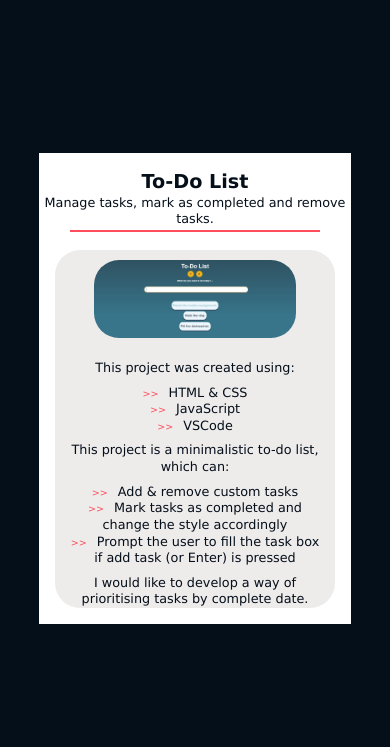
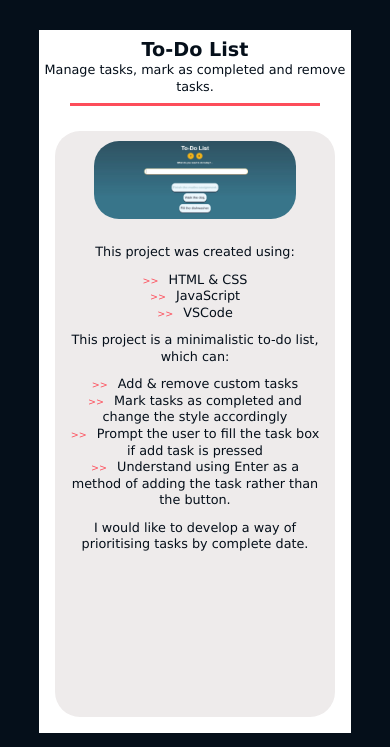
Before and after one commit to Katie-MarieTurner/Katie-Marie-s-Web-Portfolio, a plain HTML site: page toDo.html in a window 390 px wide. Shown: the part 97-844 px from the top of the page. Drawn offline with Linux system fonts and the light colour scheme.

Commit message:
Add files via upload
//testing MQ//

```diff
--- a/styles.css
+++ b/styles.css
@@ -106,8 +106,7 @@ h1{
     font-size: 2rem
 }
 .sceneContainer{
-    height: 100%;
-    width: 100%;
+    display: grid;
     grid-column-start: 2 ;
     grid-column-end: 4 ;
     grid-row-start: 1 ;
@@ -172,11 +171,13 @@ h1{
     animation: cloudfloat 10s ease 0s infinite;
 }
 .moon{
+    box-shadow:
+    0 0 60px 1px var(--moon-color);
     z-index: 0;
     grid-column-start: 4 ;
     grid-column-end: 11 ;
     grid-row-start: 2 ;
-    grid-row-end: 10 ;
+    grid-row-end: 11 ;
     border-radius: 50%;
     background-color: var(--moon-color);
 }
@@ -419,19 +420,20 @@ h1{
 
 /* ! == ABOUT PAGE == ! */
 .aboutWrapper{
-    width: 100%;
-    height: 100%;
+    width: 100vw;
+    height: 100vh;
 }
 .aboutBackground{
-    width: 100%;
-    height: 100%;
+    width: 100vw;
+    height: 100vh;
     display: grid;
     justify-content: center;
-    align-items: center;
     grid-template-columns: 1fr;
-    grid-template-rows: 1fr 3fr;
+    grid-template-rows: 20vh 3fr;
+    overflow-y: hidden;
 }
 h2{
+    align-self: center;
     margin-left: auto;
     margin-right: auto;
     font-size: 5rem;
@@ -450,9 +452,19 @@ h2{
     display: flex;
     justify-content: center;
 }
+.aboutProjectContainer{
+    width: 100%;
+    height: 100%;
+    grid-column-start: 1 ;
+    grid-column-end: 2 ;
+    grid-row-start: 2 ;
+    grid-row-end: 3 ;
+    display: flex;
+    justify-content: center;
+}
 .slidePage{
     background-color: var(--text-color);
-    height: 80vh;
+    height: 100%;
     width: 50%;
     display: grid;
     justify-items: center;
@@ -683,6 +695,15 @@ h4{
     height: 3px;
     width: 80%;
 }
+.depthProjectSpacer{
+    margin-top: 10px;
+    padding: 1px;
+    margin-bottom: 10px;
+    align-self: center;
+    background-color: var(--accent-color);
+    height: 3px;
+    width: 80%;
+}
 .h4_p{
     transform: translateY(-40%);
     text-align: center;
@@ -988,8 +1009,8 @@ h4{
     }
     #home, #about, #projects{
         scroll-snap-align: center;
-        width: 100%;
         height: 100vh;
+        width: 100vw;
     }
     ::-webkit-scrollbar{
         display: none;
@@ -1149,19 +1170,27 @@ h4{
         grid-column-end: 5 ;
     }
     .aboutWrapper{
+        overflow-x: hidden;
         height: 100vh;
+        width: 100vw;
     }
     .aboutBackground{
+        overflow-x: hidden;
         height: 100vh;
-        grid-template-columns: 1fr;
+        width: 100vw;
+        grid-template-columns: 100vw;
         grid-template-rows: 15vh 1fr;
     }
     h2{
-        width: 100vw;
+        width: 100%;
         font-size: 3rem;
+        overflow-x: hidden;
+        grid-column-start: 1 ;
+        grid-column-end: 2 ;
+        grid-row-start: 1 ;
+        grid-row-end: 2 ;
     }
     .aboutContainer{
-        width: 100vw;
         height: min-content;
         display: flex;
         justify-content: center;
@@ -1218,12 +1247,12 @@ h4{
         grid-row-end: 2 ;
     }
     h3{
-        margin-top: 2vh;
+        margin-top: 1vh;
         font-size: 1.2rem
     }
     .spacer{
         margin-top: 5%;
-        height: 0.5%;
+        padding: 1px;
         width: 45%;
     }
     .aboutTextbox{
@@ -1234,6 +1263,7 @@ h4{
         width: 90%;
     }
     .h3_p, .about_p{
+        padding: 1%;
         font-size: 0.8rem;
     }
     .about_p{
@@ -1244,7 +1274,7 @@ h4{
         font-size: 0.8rem;
     }
     .CV{
-        margin-top: 5vh;
+        margin-top: 2vh;
         padding-left: 10%;
         padding-top: 3%;
         padding-right: 30%;
@@ -1382,6 +1412,14 @@ h4{
         width: 30%;
         object-fit: cover;
     }
+    .aboutProjectContainer{
+        width: 100% ;
+        height: 98vh ;
+        grid-column-start: 1 ;
+        grid-column-end: 2 ;
+        grid-row-start: 2 ;
+        grid-row-end: 3 ;
+    }
 
 
 
@@ -1535,4 +1573,21 @@ h4{
         transform: translateY(-30%);
     }
 }
-}
+.invisible {
+    opacity: 0;
+    transform: translateY(5px);
+    transition: opacity 1.5s, transform 0.5s ease-out;
+}
+.visible {
+    opacity: 1;
+    transform: translateY(0);
+}
+
+.slideStart {
+    transform: translateY(30vh);
+    transition: transform 1s ease-out;
+}
+.slideEnd {
+    transform: translateY(0);
+}
+}
--- a/toDo.html
+++ b/toDo.html
@@ -12,11 +12,11 @@
         <div class="aboutWrapper" >
             <div class="aboutBackground" >
                 <h2> todo.todo.todo.todo.todo.todo </h2>
-                <div class="aboutContainer" >
+                <div class="aboutProjectContainer" >
                     <div class="slidePage slideStart projectPage" >
                         <h3 class="invisible" > To-Do List </h3>
                         <p class="h3_p invisible"> Manage tasks, mark as completed and remove tasks. </p>
-                        <div class="projectSpacer" ></div>
+                        <div class="depthProjectSpacer" ></div>
                         <div class="aboutTextbox" >
                             <img class="projectImg invisible" src="./webProjectIMGs/toDoListIMG.jpg" alt="">
                             <p class="about_p invisible">
@@ -33,7 +33,8 @@
                             <ul class="invisible">
                                 <li>Add & remove custom tasks</li>
                                 <li>Mark tasks as completed and change the style accordingly</li>
-                                <li>Prompt the user to fill the task box if add task (or Enter) is pressed</li>
+                                <li>Prompt the user to fill the task box if add task is pressed</li>
+                                <li>Understand using Enter as a method of adding the task rather than the button.</li>
                             </ul>
                             <p class="about_p invisible">
                                 I would like to develop a way of prioritising tasks by complete date.
```
Also changed, not shown: index.html (+1 -1 lines), owlDatabase.html (+2 -2 lines), python.html (+2 -2 lines), quiz.html (+2 -2 lines), solarSystemModel.html (+3 -3 lines), webPortfolio.html (+2 -2 lines), webProjectIMGs/Github Icon.png, webProjectIMGs/LinkedIn Icon.png, webProjectIMGs/webProjectIMG.jpg, 2 other files.
